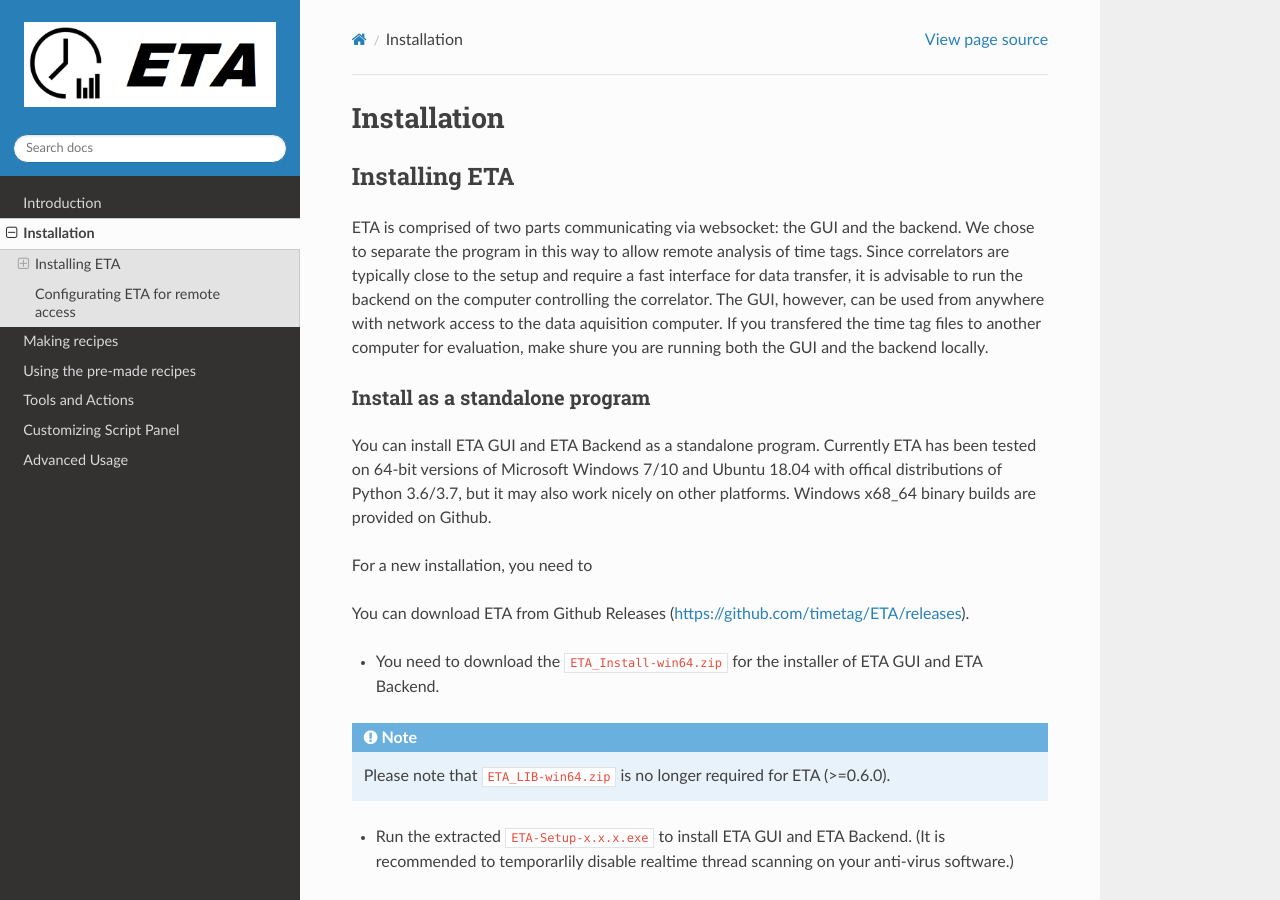
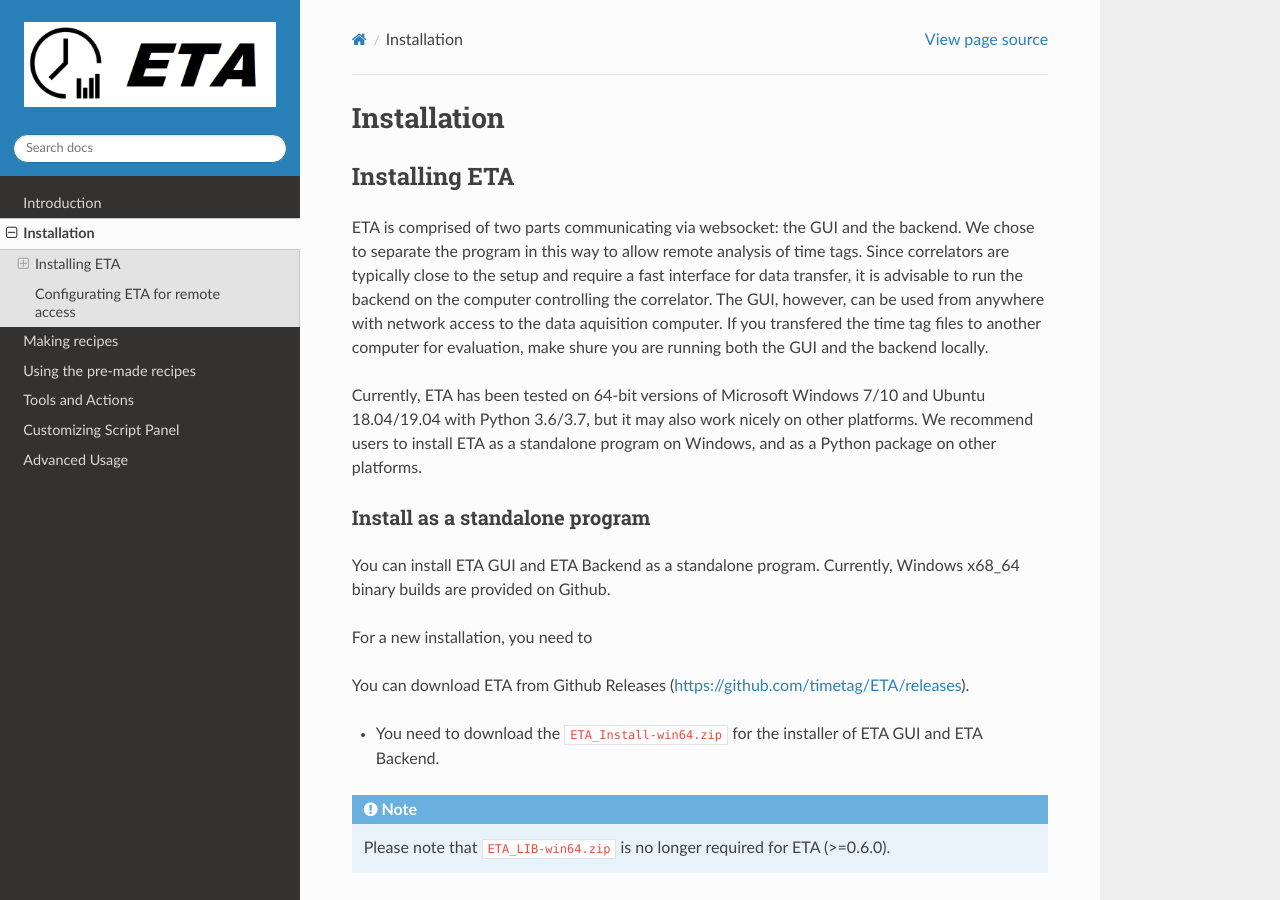
Before and after one commit to timetag/timetag.github.io, a Sphinx documentation site: the page built from docs/installation.rst, in a window 1280 px wide and 900 px high. Built offline with Sphinx 7.4.7 and the Read the Docs theme 2.0.0, drawn with Linux system fonts in a browser that asks for light colours; some of the changed text lies outside the part shown.

Commit message:
Update installation.rst

```diff
--- a/docs/installation.rst
+++ b/docs/installation.rst
@@ -6,10 +6,12 @@ Installing ETA
 --------
 ETA is comprised of two parts communicating via websocket: the GUI and the backend. We chose to separate the program in this way to allow remote analysis of time tags. Since correlators are typically close to the setup and require a fast interface for data transfer, it is advisable to run the backend on the computer controlling the correlator. The GUI, however, can be used from anywhere with network access to the data aquisition computer. If you transfered the time tag files to another computer for evaluation, make shure you are running both the GUI and the backend locally.
 
+Currently, ETA has been tested on 64-bit versions of Microsoft Windows 7/10 and Ubuntu 18.04/19.04 with Python 3.6/3.7, but it may also work nicely on other platforms. We recommend users to install ETA as a standalone program on Windows, and as a Python package on other platforms.
+
 Install as a standalone program
 ......
 
-You can install ETA GUI and ETA Backend as a standalone program. Currently ETA has been tested on 64-bit versions of Microsoft Windows 7/10 and Ubuntu 18.04 with offical distributions of Python 3.6/3.7, but it may also work nicely on other platforms. Windows x68_64 binary builds are provided on Github.
+You can install ETA GUI and ETA Backend as a standalone program. Currently, Windows x68_64 binary builds are provided on Github.
 
 For a new installation, you need to
 
@@ -74,7 +76,7 @@ For Anaconda/Miniconda in separate environment:
 Run the Web GUI
 ,,,,
 
-     You can access the  `ETA Web GUI <https://timetag.github.io/ETA/gui/src/renderer/>`_ from any platform with a Web browser.
+     Please not that the GUI will not be installed when ETA is installed as a Python package. Instead, you can access the  `ETA Web GUI <https://timetag.github.io/ETA/gui/src/renderer/>`_ on any platform with a Web browser.
 
 Verify the Installation
 ......
```
